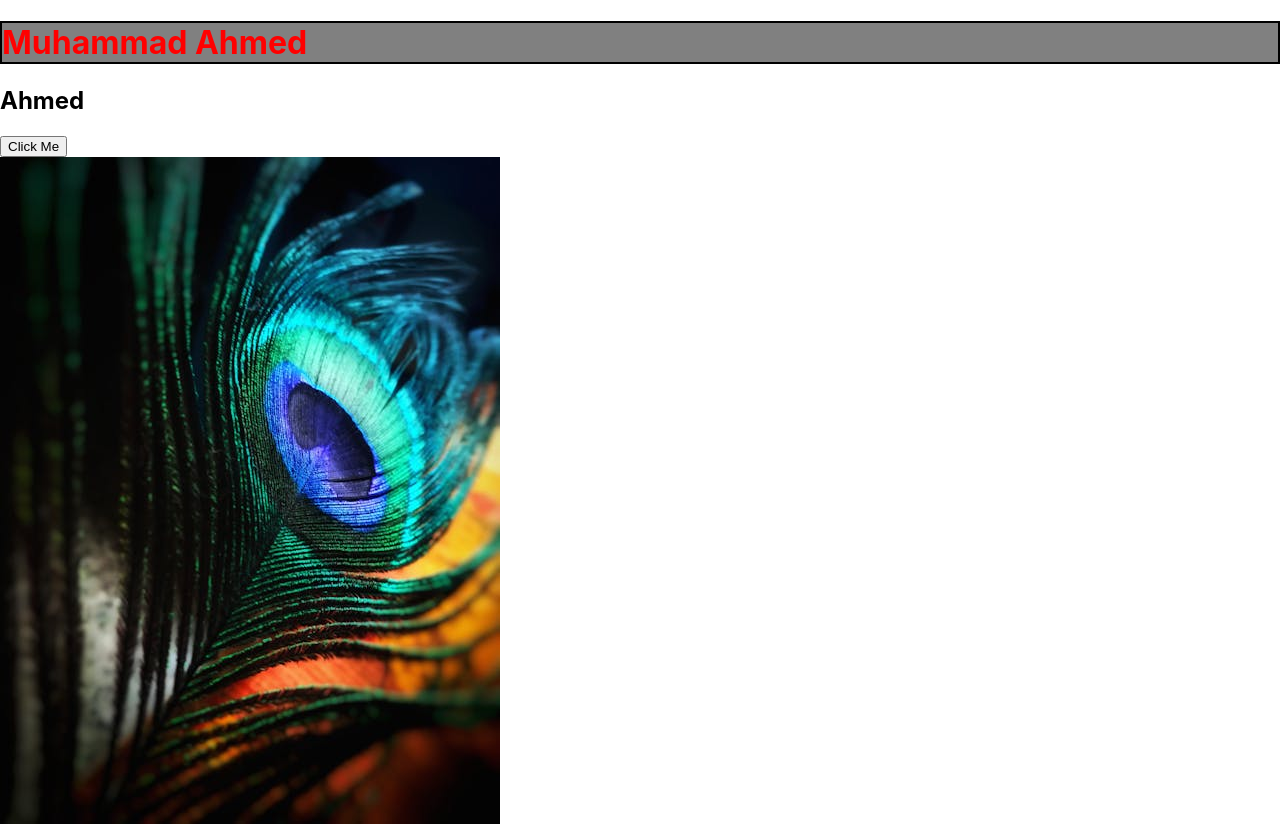
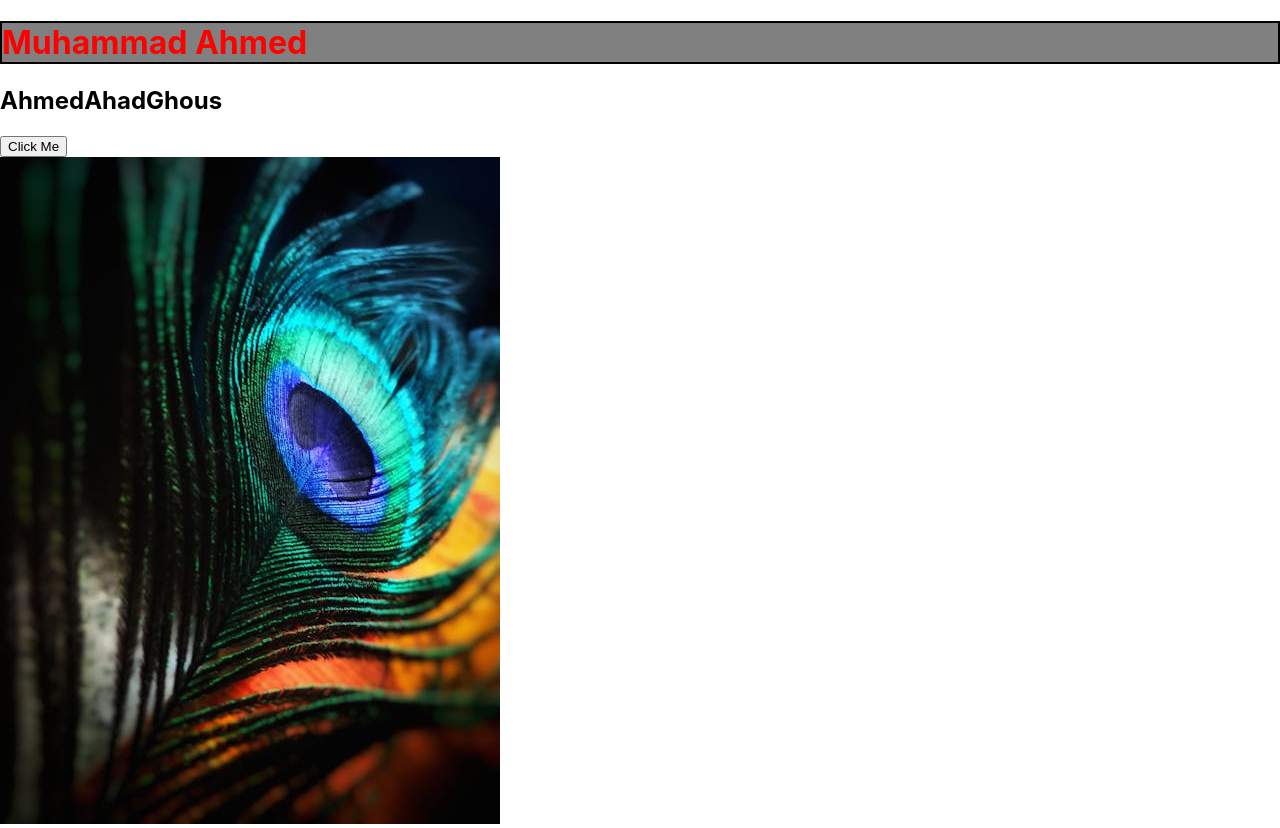
Before and after one commit to MuhammadAhmedLakhani/React-Basics, a React (Create React App) app: page / in a window 1280 px wide. Built offline with nearby package versions, Linux system fonts and the light colour scheme.

Commit message:
React:Array

```diff
--- a/src/App.jsx
+++ b/src/App.jsx
@@ -2,10 +2,7 @@ import logo from './logo.svg';
 import './App.css';
 import img from './assets/images/image.jpeg'
 
-let obj = {
-  name:"Ahmed",
-  emial:"Ahmed@gmail.com"
-}
+let arr = ["Ahmed","Ahad","Ghous"]
 
 
 function App() {
@@ -16,7 +13,7 @@ function App() {
   return (
     <div>
       <h1 style={{backgroundColor:"grey",border:"2px solid #000"}} >{name}</h1>
-      <h2>{obj.name}</h2>
+      <h2>{arr}</h2>
       <button onClick={()=>foo("Hello")}>Click Me</button>
       <br />
       <img src={img} alt="" />
```
Also changed, not shown: nootes.txt.
